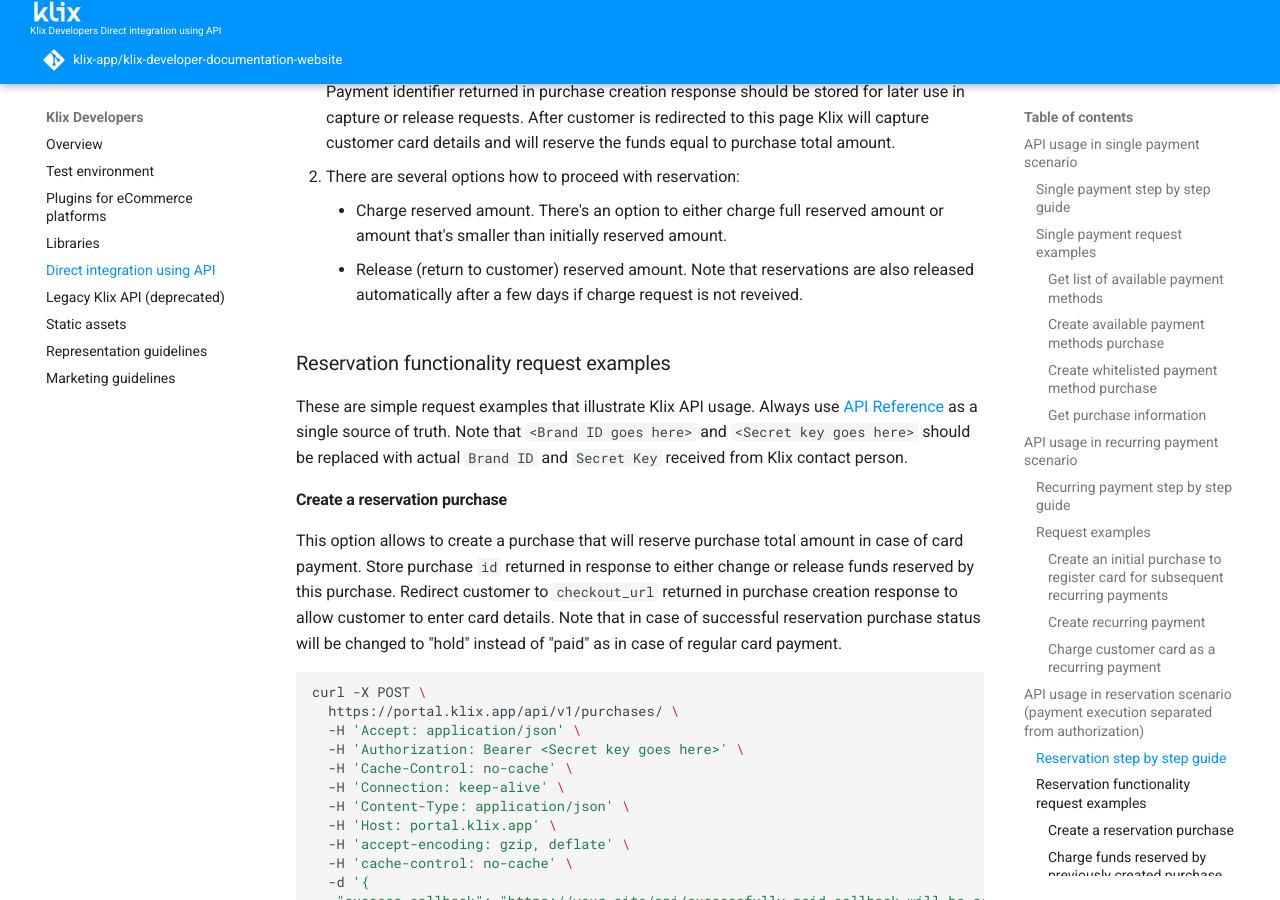
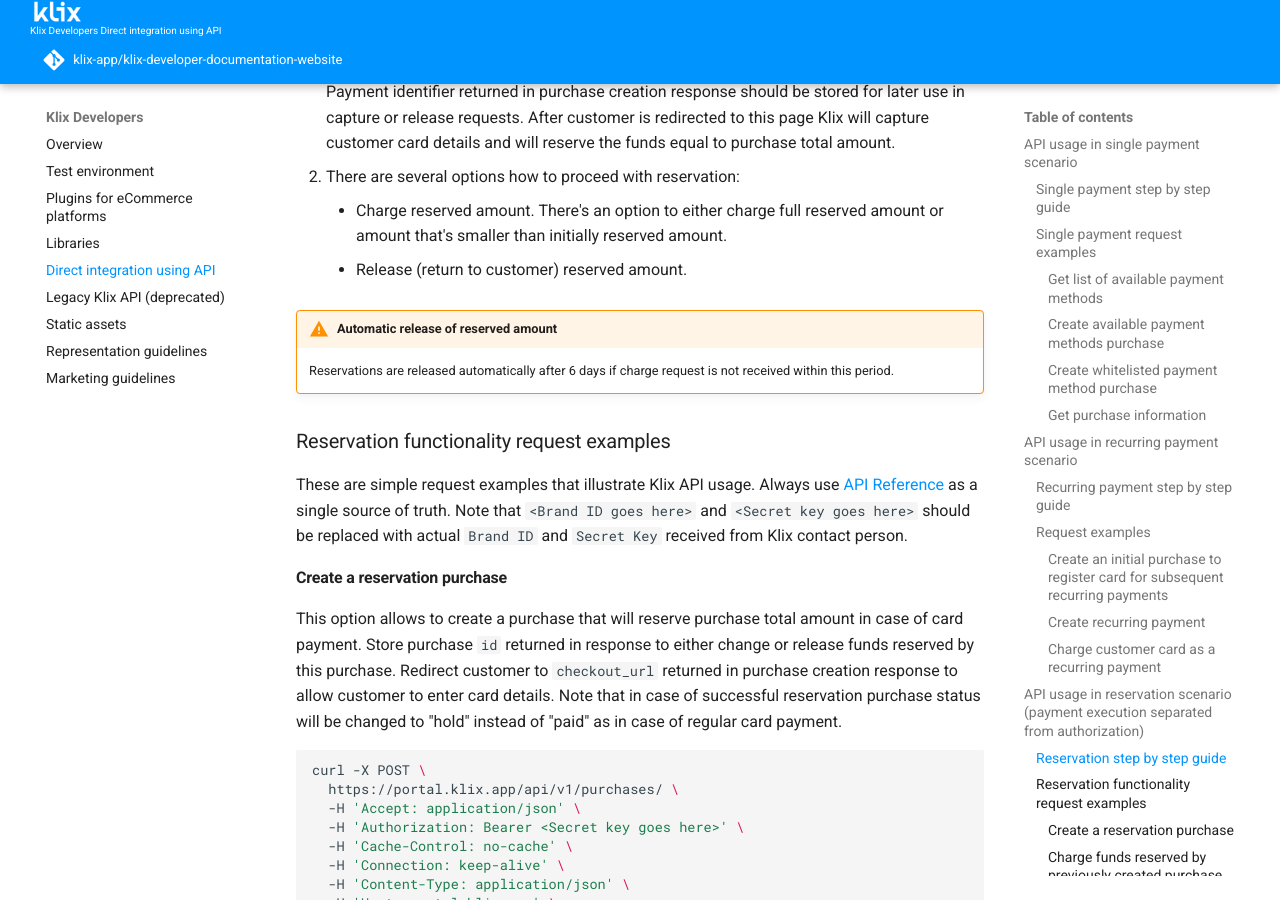
Before and after one commit to klix-app/klix-developer-documentation-website, an MkDocs documentation site: the page built from docs/api.md, in a window 1280 px wide and 900 px high, scrolled down 5924 px. Built offline with MkDocs 1.6.1 and Material for MkDocs 9.7.7, drawn with Linux system fonts in a browser that asks for light colours; a script that is not in the unit is left out; comment, search, counter and statistics services are not loaded.

Commit message:
Add information about automatic reserved amount release after 6 days

```diff
--- a/docs/api.md
+++ b/docs/api.md
@@ -242,7 +242,10 @@
 1. Create a purchase by submitting order data and additional `skip_capture` flag to Klix indicating card payment authorization separation from payment execution. Once purchase is created link to Klix hosted payment page will be returned as `checkout_url` field value. Payment identifier returned in purchase creation response should be stored for later use in capture or release requests. After customer is redirected to this page Klix will capture customer card details and will reserve the funds equal to purchase total amount.
 2. There are several options how to proceed with reservation:
     * Charge reserved amount. There's an option to either charge full reserved amount or amount that's smaller than initially reserved amount.
-    * Release (return to customer) reserved amount. Note that reservations are also released automatically after a few days if charge request is not reveived.
+    * Release (return to customer) reserved amount.
+
+!!! Warning "Automatic release of reserved amount"
+    Reservations are released automatically after 6 days if charge request is not received within this period.
 
 ### Reservation functionality request examples
 
```
